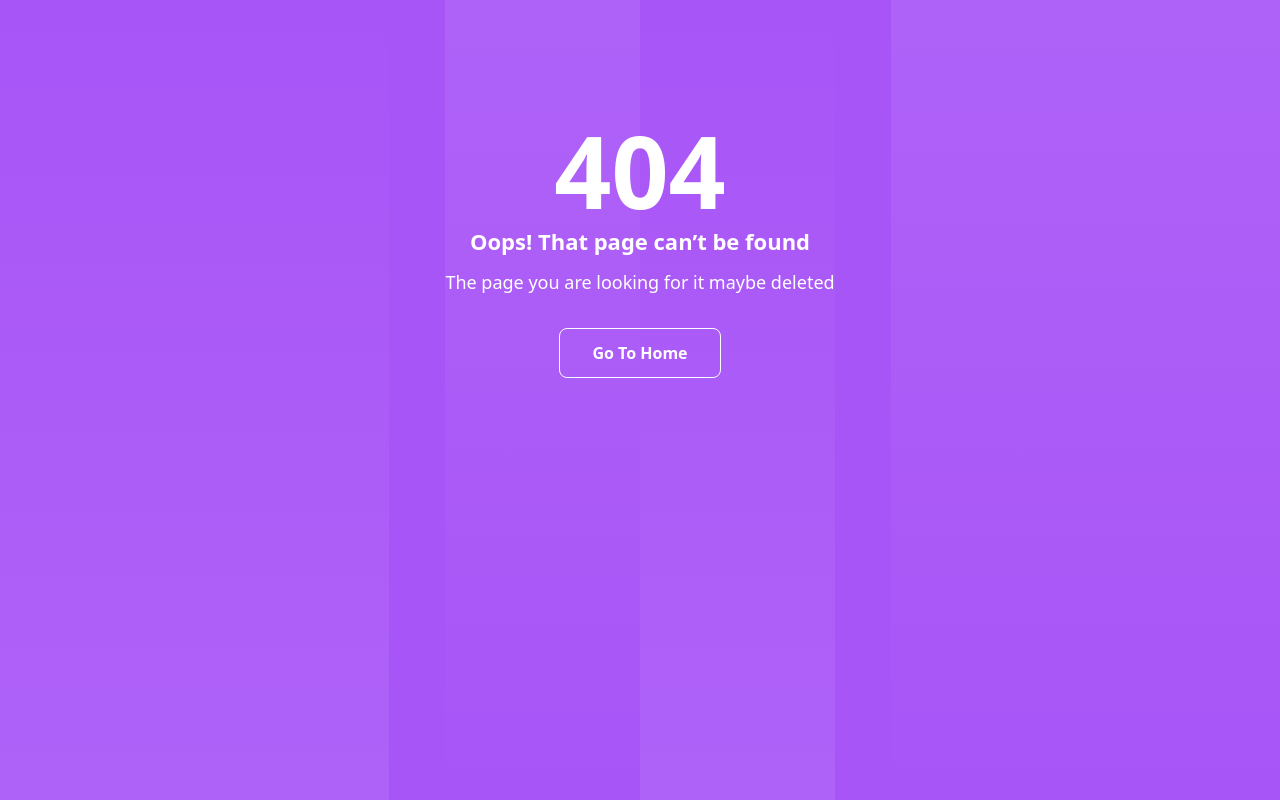
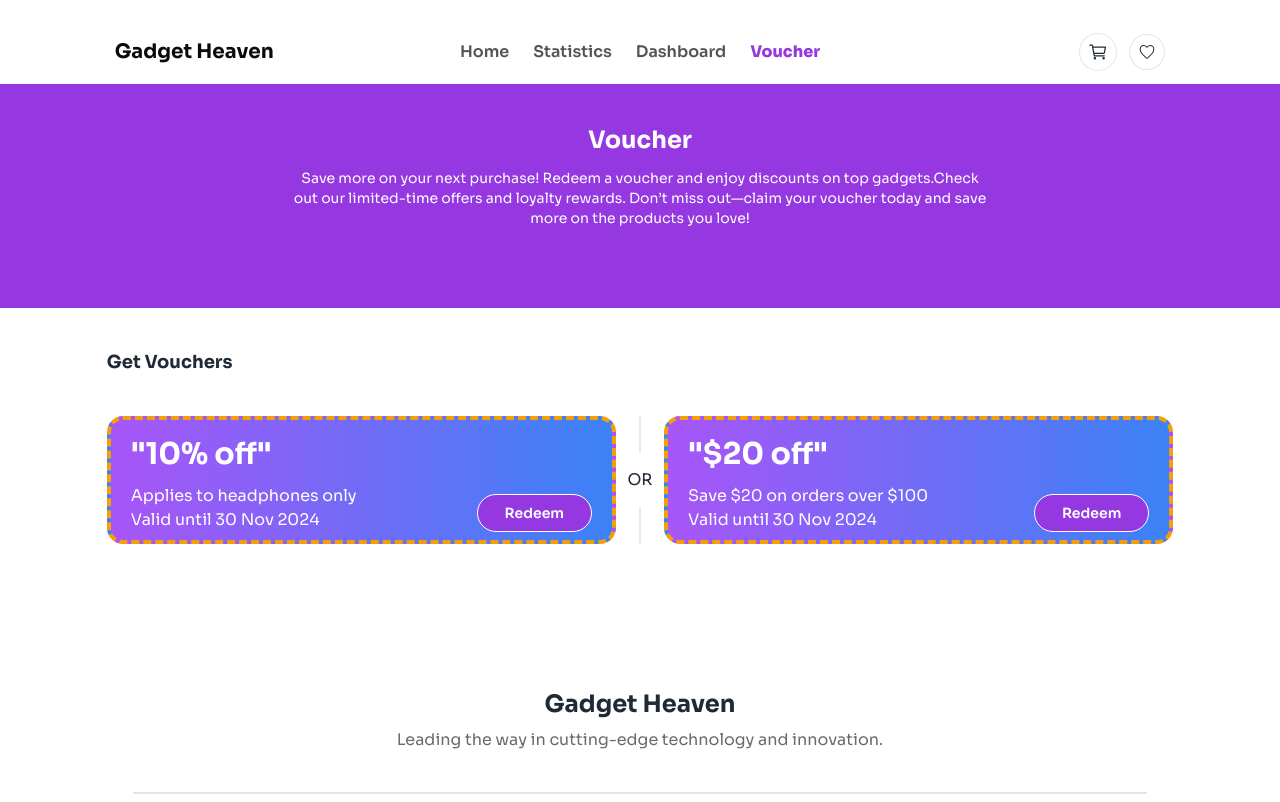
Before and after one commit to fatemaDiba/gadget-heaven-react, a React (Vite) app: page /voucher in a window 1280 px wide. Before the commit this address had no page. Shown: the top 802 px of the page. Built offline with nearby package versions, Linux system fonts and the light colour scheme.

Commit message:
Unique Page

```diff
--- a/src/Components/Header.jsx
+++ b/src/Components/Header.jsx
@@ -24,6 +24,11 @@ const Header = () => {
       <li>
         <NavLink to="/dashboard" className={ActiveStyle}>
           Dashboard
+        </NavLink>
+      </li>
+      <li>
+        <NavLink to="/voucher" className={ActiveStyle}>
+          Voucher
         </NavLink>
       </li>
     </>
--- a/src/ContextApi/AddCartContext.jsx
+++ b/src/ContextApi/AddCartContext.jsx
@@ -4,6 +4,12 @@ import { toast } from "react-toastify";
 export const CartContext = createContext(null);
 const AddCartContext = ({ children }) => {
   const [cartItem, setCartItem] = useState([]);
+  const [totalCost, setTotalCost] = useState(0);
+  const handleRemoveCartItem = (id, title) => {
+    const updatedCartItem = cartItem.filter((item) => item.product_id !== id);
+    setCartItem(updatedCartItem);
+    toast.error(`${title} has been removed from cart`);
+  };
   const handleAddToCartBtn = (gadgetData) => {
     const duplicateItem = cartItem.find(
       (item) => item.product_id === gadgetData.product_id
@@ -19,6 +25,7 @@ const AddCartContext = ({ children }) => {
     cartItem,
     setCartItem,
     handleAddToCartBtn,
+    handleRemoveCartItem,
   };
   return <CartContext.Provider value={value}>{children}</CartContext.Provider>;
 };
--- a/src/ContextApi/AddToWishlistContext.jsx
+++ b/src/ContextApi/AddToWishlistContext.jsx
@@ -4,6 +4,13 @@ import { toast } from "react-toastify";
 export const wishlistContext = createContext(null);
 const AddToWishlistContext = ({ children }) => {
   const [wishlistItem, setWishlistItem] = useState([]);
+  const handleRemoveWishItem = (id, title) => {
+    const updatedWishlistItem = wishlistItem.filter(
+      (item) => item.product_id !== id
+    );
+    setWishlistItem(updatedWishlistItem);
+    toast.error(`${title} has been removed from wishlist`);
+  };
   const handleWishlistBtn = (gadgetData) => {
     const duplicateWishItem = wishlistItem.find(
       (item) => item.product_id === gadgetData.product_id
@@ -22,6 +29,7 @@ const AddToWishlistContext = ({ children }) => {
     wishlistItem,
     setWishlistItem,
     handleWishlistBtn,
+    handleRemoveWishItem,
   };
   return (
     <wishlistContext.Provider value={value}>
--- a/src/main.jsx
+++ b/src/main.jsx
@@ -8,6 +8,7 @@ import Statistics from "./pages/statistics/Statistics";
 import Dashboard from "./pages/dashboard/Dashboard";
 import ItemDetails from "./pages/details/ItemDetails";
 import Error from "./errorPage/Error";
+import Voucher from "./pages/voucher/Voucher";
 
 const router = createBrowserRouter([
   {
@@ -29,6 +30,10 @@ const router = createBrowserRouter([
         element: <Dashboard></Dashboard>,
       },
       {
+        path: "/voucher",
+        element: <Voucher></Voucher>,
+      },
+      {
         path: "/details/:id",
         element: <ItemDetails></ItemDetails>,
       },
--- a/src/pages/dashboard/CartItem.jsx
+++ b/src/pages/dashboard/CartItem.jsx
@@ -1,8 +1,10 @@
 import { PiSliders } from "react-icons/pi";
-
 import { useNavigate } from "react-router-dom";
 import CartItemCard from "./components/CartItemCard";
+import { useContext } from "react";
+import { CartContext } from "../../ContextApi/AddCartContext";
 const CartItem = () => {
+  const { cartItem, handleRemoveCartItem } = useContext(CartContext);
   const navigate = useNavigate();
   const handleModalCloseBtn = () => {
     navigate("/");
@@ -48,7 +50,15 @@ const CartItem = () => {
         </div>
       </div>
       <div>
-        <CartItemCard></CartItemCard>
+        {cartItem?.map((item) => {
+          return (
+            <CartItemCard
+              key={item.product_id}
+              item={item}
+              handleRemoveCartItem={handleRemoveCartItem}
+            ></CartItemCard>
+          );
+        })}
       </div>
     </div>
   );
--- a/src/pages/dashboard/WishItem.jsx
+++ b/src/pages/dashboard/WishItem.jsx
@@ -1,29 +1,25 @@
-import { RxCross2 } from "react-icons/rx";
+import { useContext } from "react";
+import { wishlistContext } from "../../ContextApi/AddToWishlistContext";
+import WishItemCard from "./components/WishItemCard";
+import { CartContext } from "../../ContextApi/AddCartContext";
+
 const WishItem = () => {
+  const { wishlistItem, handleRemoveWishItem } = useContext(wishlistContext);
+  const { handleAddToCartBtn } = useContext(CartContext);
   return (
     <div>
       <p className="font-bold text-lg mb-10">Wishlist</p>
-      <div className="flex items-center justify-between border border-[#131313]/10 rounded-2xl p-6 container mx-auto mb-4">
-        <div className="flex gap-4">
-          <img
-            src="https://img.daisyui.com/images/stock/photo-1606107557195-0e29a4b5b4aa.webp"
-            alt=""
-            className="w-60 h-30 rounded-2xl"
-          />
-          <div className="space-y-3 self-center">
-            <h2 className="text-lg font-bold">Samsung Galaxy S23 Ultra</h2>
-            <p className="text-[#09080F99] text-sm">
-              <span className="font-semibold text-black">Description: </span>
-              Ultra-slim, high-performance laptop with 13.4-inch Infinity Edge
-              display.
-            </p>
-            <p className="text-sm font-semibold">Price: $ 999.99</p>
-            <button className="px-7 py-2 bg-[#9538E2] font-semibold text-white border text-sm   border-white rounded-full">
-              Add To Cart
-            </button>
-          </div>
-        </div>
-        <RxCross2 className="text-red-600 text-4xl border border-red-600 rounded-full p-2" />
+      <div>
+        {wishlistItem?.map((item) => {
+          return (
+            <WishItemCard
+              key={item.product_id}
+              item={item}
+              handleRemoveWishItem={handleRemoveWishItem}
+              handleAddToCartBtn={handleAddToCartBtn}
+            ></WishItemCard>
+          );
+        })}
       </div>
     </div>
   );
--- a/src/pages/dashboard/components/CartItemCard.jsx
+++ b/src/pages/dashboard/components/CartItemCard.jsx
@@ -1,24 +1,25 @@
 import { RxCross2 } from "react-icons/rx";
-const CartItemCard = () => {
+const CartItemCard = ({ item, handleRemoveCartItem }) => {
+  const { product_title, product_image, price, description, product_id } = item;
   return (
     <div>
       <div className="flex items-center justify-between border border-[#131313]/10 rounded-2xl p-6 container mx-auto mb-4">
         <div className="flex gap-4">
           <img
-            src="https://img.daisyui.com/images/stock/photo-1606107557195-0e29a4b5b4aa.webp"
-            alt=""
-            className="w-60 h-30 rounded-2xl"
+            src={product_image}
+            alt={product_title}
+            className="w-28  rounded-2xl"
           />
           <div className="space-y-3 self-start">
-            <h2 className="text-lg font-bold">Samsung Galaxy S23 Ultra</h2>
-            <p className="text-[#09080F99] text-sm">
-              Ultra-slim, high-performance laptop with 13.4-inch Infinity Edge
-              display.
-            </p>
-            <p className="text-sm font-semibold">Price: $ 999.99</p>
+            <h2 className="text-lg font-bold">{product_title}</h2>
+            <p className="text-[#09080F99] text-sm">{description}</p>
+            <p className="text-sm font-semibold">Price: $ {price}</p>
           </div>
         </div>
-        <RxCross2 className="text-red-600 text-4xl border border-red-600 rounded-full p-2" />
+        <RxCross2
+          onClick={() => handleRemoveCartItem(product_id, product_title)}
+          className="text-red-600 text-4xl border border-red-600 rounded-full p-2 cursor-pointer"
+        />
       </div>
     </div>
   );
--- /dev/null
+++ b/src/pages/dashboard/components/WishItemCard.jsx
@@ -0,0 +1,38 @@
+import { RxCross2 } from "react-icons/rx";
+
+const WishItemCard = ({ item, handleRemoveWishItem, handleAddToCartBtn }) => {
+  const { product_title, product_id, product_image, price, description } = item;
+  return (
+    <div>
+      <div className="flex items-center justify-between border border-[#131313]/10 rounded-2xl p-6 container mx-auto mb-4">
+        <div className="flex gap-4">
+          <img
+            src={product_image}
+            alt={product_title}
+            className="w-32 rounded-2xl"
+          />
+          <div className="space-y-3 self-start">
+            <h2 className="text-lg font-bold">{product_title}</h2>
+            <p className="text-[#09080F99] text-sm">
+              <span className="font-semibold text-black">Description: </span>
+              {description}
+            </p>
+            <p className="text-sm font-semibold">Price: $ {price}</p>
+            <button
+              onClick={() => handleAddToCartBtn(item)}
+              className="px-7 py-2 bg-[#9538E2] font-semibold text-white border text-sm   border-white rounded-full"
+            >
+              Add To Cart
+            </button>
+          </div>
+        </div>
+        <RxCross2
+          onClick={() => handleRemoveWishItem(product_id, product_title)}
+          className="text-red-600 text-4xl border border-red-600 rounded-full p-2 cursor-pointer"
+        />
+      </div>
+    </div>
+  );
+};
+
+export default WishItemCard;
--- /dev/null
+++ b/src/pages/voucher/Voucher.jsx
@@ -0,0 +1,83 @@
+import { useState } from "react";
+
+const Voucher = () => {
+  const [voucher1, setVoucher1] = useState(false);
+  const [voucher2, setVoucher2] = useState(false);
+  const handleRedeemBtn1 = () => {
+    setVoucher1(true);
+  };
+  const handleRedeemBtn2 = () => {
+    setVoucher2(true);
+  };
+  return (
+    <div>
+      <div className="bg-[#9538E2] py-10 mb-10">
+        <div className="text-white flex flex-col justify-center text-center items-center mb-10">
+          <h3 className="text-2xl font-bold mb-3">Voucher</h3>
+          <p className="w-[55%] text-sm">
+            Save more on your next purchase! Redeem a voucher and enjoy
+            discounts on top gadgets.Check out our limited-time offers and
+            loyalty rewards. Don’t miss out—claim your voucher today and save
+            more on the products you love!
+          </p>
+        </div>
+      </div>
+      <div className="w-10/12 mx-auto mb-16">
+        <p className="font-bold text-lg mb-10">Get Vouchers</p>
+        <div className="flex ">
+          <div
+            className={`card ${
+              voucher1
+                ? "bg-gray-500"
+                : "bg-gradient-to-r from-purple-500 to-blue-500 border-4 border-dashed border-amber-500"
+            }   rounded-box grid h-32
+          w-[50%] text-white py-4 px-5 `}
+          >
+            <div className="flex justify-between items-center ">
+              <div>
+                <p className="text-3xl font-bold mb-3">"10% off"</p>
+                <p>Applies to headphones only</p>
+                <p>Valid until 30 Nov 2024</p>
+              </div>
+              <button
+                onClick={handleRedeemBtn1}
+                className={`self-end px-3 ${
+                  voucher1 ? "bg-gray-400" : "bg-[#9538E2]"
+                } py-2  w-1/4 font-semibold text-white border text-sm  border-white rounded-full`}
+              >
+                {voucher1 ? "Collected" : "Redeem"}
+              </button>
+            </div>
+          </div>
+          <div className="divider lg:divider-horizontal">OR</div>
+          <div
+            className={`card ${
+              voucher2
+                ? "bg-gray-500"
+                : "bg-gradient-to-r from-purple-500 to-blue-500 border-4 border-dashed border-amber-500"
+            }   rounded-box grid h-32
+          w-[50%] text-white py-4 px-5 `}
+          >
+            <div className="flex justify-between items-center ">
+              <div>
+                <p className="text-3xl font-bold mb-3">"$20 off"</p>
+                <p>Save $20 on orders over $100</p>
+                <p>Valid until 30 Nov 2024</p>
+              </div>
+              <button
+                onClick={handleRedeemBtn2}
+                className={`self-end px-3 ${
+                  voucher2 ? "bg-gray-400" : "bg-[#9538E2]"
+                } py-2  w-1/4 font-semibold text-white border text-sm  border-white rounded-full`}
+              >
+                {voucher2 ? "Collected" : "Redeem"}
+              </button>
+            </div>
+          </div>
+        </div>
+      </div>
+    </div>
+  );
+};
+
+export default Voucher;
```
